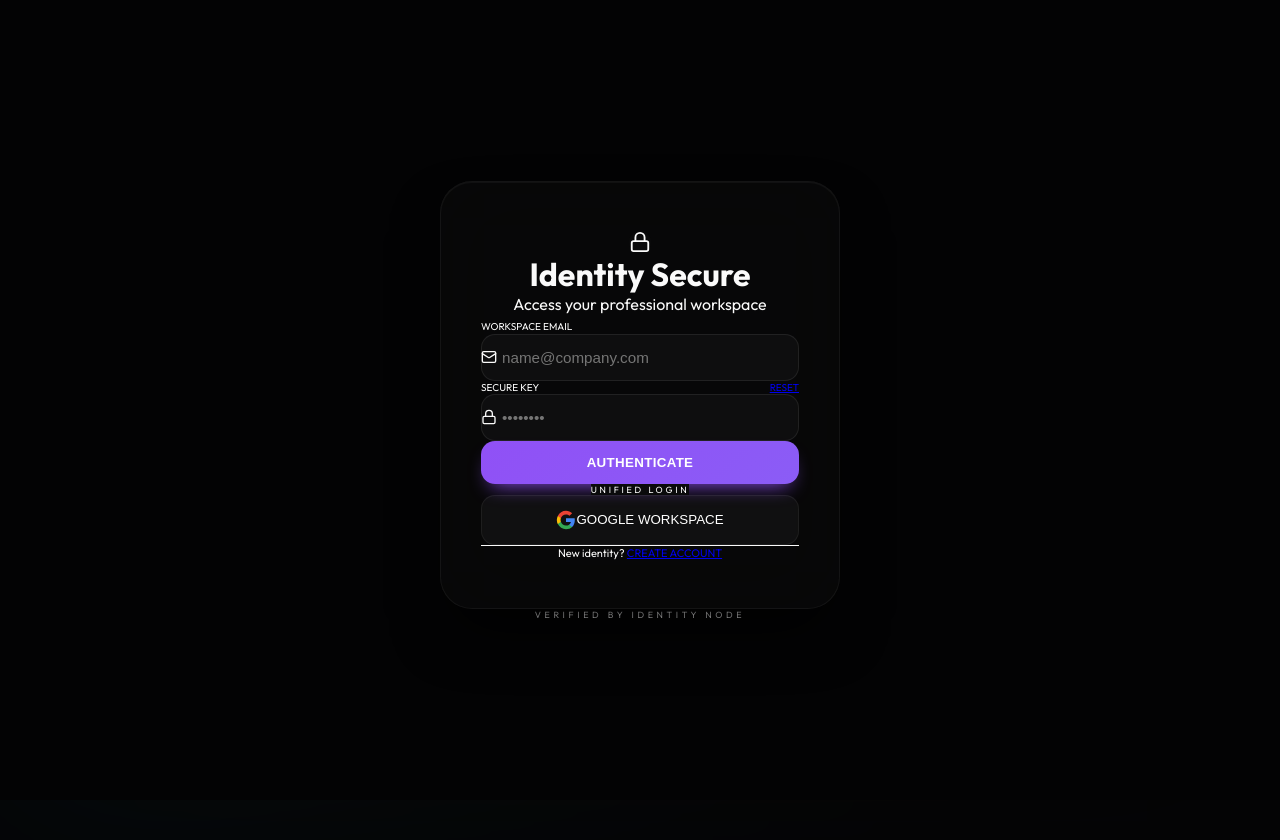
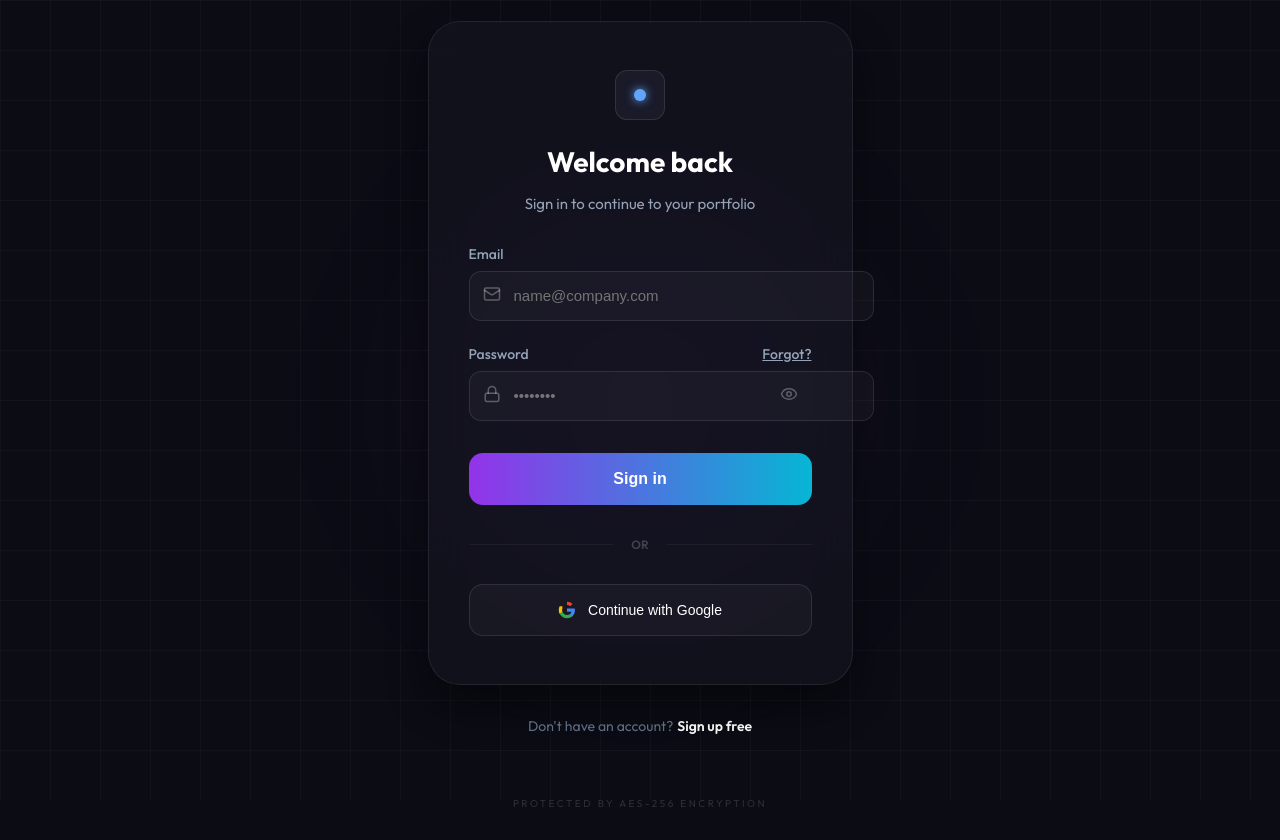
Before and after one commit to guillermomoralesruelas-ctrl/auth-service-platform, a Next.js app in the folder frontend/: page /login in a window 1280 px wide. Before the commit the page ends 800 px from the top, so only its background shows below. Built offline with nearby package versions, Linux system fonts and the light colour scheme.

Commit message:
design: perfect match with reference image for login page

```diff
--- a/frontend/src/app/globals.css
+++ b/frontend/src/app/globals.css
@@ -4,173 +4,234 @@
 
 @layer base {
   :root {
-    --background: 240 10% 2%; /* Ultra Dark */
-    --foreground: 0 0% 98%;
-    --primary: 263 90% 64%; /* Electric Violet */
-    --accent: 199 89% 48%;  /* Cyan Glow */
-    --muted: 240 5% 50%;
-    --border: 240 5% 10%;
+    --background: 240 10% 4%;
+    --foreground: 0 0% 100%;
+    --primary: 263 90% 64%;
+    --accent: 199 89% 48%;
+    --muted: 240 5% 60%;
   }
 }
 
-* {
-  box-sizing: border-box;
+body {
+  background-color: #0b0c14;
+  color: white;
+  font-family: 'Inter', system-ui, sans-serif;
+  min-height: 100vh;
+  display: flex;
+  align-items: center;
+  justify-content: center;
   margin: 0;
-  padding: 0;
+  padding: 20px;
+  position: relative;
+  overflow: hidden;
 }
 
-body {
-  background-color: hsl(var(--background));
-  color: hsl(var(--foreground));
-  font-family: 'Inter', system-ui, -apple-system, sans-serif;
-  min-height: 100vh;
-  overflow-x: hidden;
+/* Background Grid & Glow */
+.page-bg {
+  position: fixed;
+  inset: 0;
+  z-index: -1;
+  background-image:
+    linear-gradient(to right, rgba(255, 255, 255, 0.03) 1px, transparent 1px),
+    linear-gradient(to bottom, rgba(255, 255, 255, 0.03) 1px, transparent 1px);
+  background-size: 50px 50px;
 }
 
-/* Premium Animated Background */
-.bg-mesh {
+.page-glow {
   position: fixed;
-  top: 0;
-  left: 0;
-  width: 100%;
-  height: 100%;
+  top: 50%;
+  left: 50%;
+  transform: translate(-50%, -50%);
+  width: 600px;
+  height: 600px;
+  background: radial-gradient(circle, rgba(138, 43, 226, 0.1) 0%, transparent 70%);
   z-index: -1;
-  background-color: hsl(var(--background));
-  background-image:
-    radial-gradient(at 0% 0%, hsla(263, 90%, 64%, 0.12) 0px, transparent 45%),
-    radial-gradient(at 100% 0%, hsla(199, 89%, 48%, 0.12) 0px, transparent 45%),
-    radial-gradient(at 50% 50%, hsla(263, 90%, 64%, 0.05) 0px, transparent 50%),
-    radial-gradient(at 0% 100%, hsla(199, 89%, 48%, 0.12) 0px, transparent 45%);
-  filter: blur(100px);
+  filter: blur(60px);
 }
 
-.bg-grid {
-  position: fixed;
-  top: 0;
-  left: 0;
+/* Card Styling */
+.auth-card {
   width: 100%;
-  height: 100%;
-  z-index: -1;
-  background-image: linear-gradient(to right, rgba(255, 255, 255, 0.02) 1px, transparent 1px),
-                    linear-gradient(to bottom, rgba(255, 255, 255, 0.02) 1px, transparent 1px);
-  background-size: 50px 50px;
-  mask-image: radial-gradient(circle at 50% 50%, black, transparent 90%);
+  max-width: 440px;
+  background: rgba(22, 23, 34, 0.6);
+  backdrop-filter: blur(20px);
+  border: 1px solid rgba(255, 255, 255, 0.08);
+  border-radius: 32px;
+  padding: 48px 40px;
+  box-shadow: 0 20px 40px rgba(0, 0, 0, 0.4);
 }
 
-/* Glassmorphism System */
-.glass-panel {
-  background: rgba(255, 255, 255, 0.02);
-  backdrop-filter: blur(20px);
-  -webkit-backdrop-filter: blur(20px);
-  border: 1px solid rgba(255, 255, 255, 0.08);
-  box-shadow: 0 25px 50px -12px rgba(0, 0, 0, 0.5);
+.icon-box {
+  width: 48px;
+  height: 48px;
+  background: rgba(30, 31, 46, 0.8);
+  border: 1px solid rgba(255, 255, 255, 0.1);
+  border-radius: 12px;
+  display: flex;
+  align-items: center;
+  justify-content: center;
+  margin: 0 auto 24px;
 }
 
-.glass-card {
-  border-radius: 32px;
-  padding: 3rem 2.5rem;
-  background: rgba(10, 10, 11, 0.7);
-  backdrop-filter: blur(40px);
-  border: 1px solid rgba(255, 255, 255, 0.05);
-  box-shadow:
-    0 30px 60px -15px rgba(0, 0, 0, 0.9),
-    inset 0 1px 1px rgba(255, 255, 255, 0.05);
-  transition: all 0.6s cubic-bezier(0.16, 1, 0.3, 1);
+.dot-icon {
+  width: 12px;
+  height: 12px;
+  background: #60a5fa;
+  border-radius: 50%;
+  box-shadow: 0 0 10px #60a5fa;
 }
 
-.glass-card:hover {
-  transform: translateY(-4px);
-  border-color: rgba(255, 255, 255, 0.1);
-  box-shadow: 0 40px 100px -20px rgba(0, 0, 0, 1);
+/* Form Elements */
+.label-text {
+  font-size: 14px;
+  font-weight: 500;
+  color: #94a3b8;
+  margin-bottom: 8px;
+  display: block;
 }
 
-/* Inputs */
-.input-field {
+.input-container {
+  position: relative;
+  margin-bottom: 24px;
+}
+
+.input-styled {
   width: 100%;
+  height: 48px;
   background: rgba(255, 255, 255, 0.03);
-  border: 1px solid rgba(255, 255, 255, 0.08);
-  border-radius: 14px;
-  padding: 0.875rem 1.25rem;
+  border: 1px solid rgba(255, 255, 255, 0.1);
+  border-radius: 12px;
+  padding: 0 16px 0 44px;
   color: white;
-  font-size: 0.95rem;
+  font-size: 15px;
   transition: all 0.2s ease;
 }
 
-.input-field:focus {
+.input-styled:focus {
   outline: none;
+  border-color: rgba(96, 165, 250, 0.5);
   background: rgba(255, 255, 255, 0.05);
-  border-color: hsl(var(--primary) / 0.5);
-  box-shadow: 0 0 0 4px hsl(var(--primary) / 0.1);
+}
+
+.input-icon {
+  position: absolute;
+  left: 14px;
+  top: 14px;
+  color: rgba(255, 255, 255, 0.3);
+}
+
+.input-eye {
+  position: absolute;
+  right: 14px;
+  top: 14px;
+  color: rgba(255, 255, 255, 0.3);
+  cursor: pointer;
 }
 
 /* Buttons */
-.btn-primary {
+.btn-submit {
   width: 100%;
-  background: linear-gradient(135deg, hsl(var(--primary)), #8b5cf6);
+  height: 52px;
+  background: linear-gradient(90deg, #9333ea 0%, #06b6d4 100%);
+  border: none;
+  border-radius: 14px;
   color: white;
-  padding: 0.875rem;
-  border-radius: 14px;
   font-weight: 600;
-  letter-spacing: 0.025em;
-  border: none;
+  font-size: 16px;
   cursor: pointer;
-  transition: all 0.3s ease;
-  box-shadow: 0 10px 20px -10px hsl(var(--primary));
+  transition: opacity 0.2s ease;
+  margin-top: 8px;
 }
 
-.btn-primary:hover {
-  transform: scale(1.02);
-  box-shadow: 0 15px 25px -10px hsl(var(--primary));
-  filter: brightness(1.1);
+.btn-submit:hover {
+  opacity: 0.9;
 }
 
-.btn-primary:active {
-  transform: scale(0.98);
+.separator {
+  display: flex;
+  align-items: center;
+  text-align: center;
+  margin: 32px 0;
+  color: rgba(255, 255, 255, 0.2);
+  font-size: 12px;
+  font-weight: 600;
 }
 
-.btn-secondary {
+.separator::before,
+.separator::after {
+  content: '';
+  flex: 1;
+  border-bottom: 1px solid rgba(255, 255, 255, 0.05);
+}
+
+.separator:not(:empty)::before {
+  margin-right: 1.5em;
+}
+
+.separator:not(:empty)::after {
+  margin-left: 1.5em;
+}
+
+.btn-google {
   width: 100%;
-  background: rgba(255, 255, 255, 0.04);
-  border: 1px solid rgba(255, 255, 255, 0.06);
-  color: white;
-  padding: 0.875rem;
+  height: 52px;
+  background: rgba(255, 255, 255, 0.03);
+  border: 1px solid rgba(255, 255, 255, 0.1);
   border-radius: 14px;
-  font-weight: 500;
-  cursor: pointer;
   display: flex;
   align-items: center;
   justify-content: center;
-  gap: 0.75rem;
-  transition: all 0.3s cubic-bezier(0.4, 0, 0.2, 1);
+  gap: 12px;
+  color: white;
+  font-size: 14px;
+  font-weight: 500;
+  cursor: pointer;
+  transition: background 0.2s ease;
 }
 
-.btn-secondary:hover {
-  background: rgba(255, 255, 255, 0.08);
-  border-color: rgba(255, 255, 255, 0.15);
-  transform: translateY(-2px);
+.btn-google:hover {
+  background: rgba(255, 255, 255, 0.06);
 }
 
-.social-icon {
-  width: 20px !important;
-  height: 20px !important;
-  min-width: 20px !important;
-  min-height: 20px !important;
-  display: flex !important;
-  align-items: center !important;
-  justify-content: center !important;
+.google-icon-small {
+  width: 18px;
+  height: 18px;
+  flex-shrink: 0;
 }
 
-.social-icon svg {
-  width: 100% !important;
-  height: 100% !important;
+/* Typography */
+.heading {
+  font-size: 28px;
+  font-weight: 700;
+  margin-bottom: 8px;
+  color: white;
 }
 
-/* Animations */
-@keyframes fadeIn {
-  from { opacity: 0; transform: translateY(20px); }
-  to { opacity: 1; transform: translateY(0); }
+.subheading {
+  font-size: 15px;
+  color: #94a3b8;
+  margin-bottom: 32px;
 }
 
-.animate-fade-in {
-  animation: fadeIn 0.6s ease-out forwards;
+.footer-text {
+  margin-top: 32px;
+  font-size: 14px;
+  color: #64748b;
+  text-align: center;
 }
+
+.footer-link {
+  color: white;
+  font-weight: 600;
+  text-decoration: none;
+  margin-left: 4px;
+}
+
+.aes-text {
+  margin-top: 48px;
+  font-size: 10px;
+  color: rgba(255, 255, 255, 0.15);
+  letter-spacing: 2.5px;
+  text-align: center;
+  text-transform: uppercase;
+}
--- a/frontend/src/app/login/page.tsx
+++ b/frontend/src/app/login/page.tsx
@@ -4,7 +4,7 @@ import { useRouter } from 'next/navigation';
 import Link from 'next/link';
 import Cookies from 'js-cookie';
 import { api } from '../../lib/axios';
-import { Lock, Mail, Loader2 } from 'lucide-react';
+import { Lock, Mail, Loader2, Eye } from 'lucide-react';
 
 export default function LoginPage() {
   const router = useRouter();
@@ -12,6 +12,7 @@ export default function LoginPage() {
   const [password, setPassword] = useState('');
   const [loading, setLoading] = useState(false);
   const [error, setError] = useState('');
+  const [showPassword, setShowPassword] = useState(false);
 
   const handleLogin = async (e: React.FormEvent) => {
     e.preventDefault();
@@ -23,7 +24,6 @@ export default function LoginPage() {
       Cookies.set('access_token', data.access_token);
       Cookies.set('refresh_token', data.refresh_token);
 
-      // Fetch user profile to get userId
       const userRes = await api.get('/users/me', {
         headers: { Authorization: `Bearer ${data.access_token}` }
       });
@@ -31,7 +31,7 @@ export default function LoginPage() {
 
       router.push('/dashboard');
     } catch (err: any) {
-      setError(err.response?.data?.message || 'Credenciales inválidas');
+      setError(err.response?.data?.message || 'Invalid credentials');
     } finally {
       setLoading(false);
     }
@@ -43,49 +43,34 @@ export default function LoginPage() {
   };
 
   return (
-    <div className="min-h-screen relative flex items-center justify-center p-6 bg-[#030304]">
-      {/* Premium Background Elements */}
-      <div className="bg-mesh opacity-40" />
-      <div className="bg-grid opacity-20" />
+    <main className="flex flex-col items-center">
+      <div className="page-bg" />
+      <div className="page-glow" />
 
-      {/* Floating orbs for extra depth */}
-      <div className="absolute top-1/4 left-1/4 w-64 h-64 bg-primary/10 rounded-full blur-[100px] animate-pulse" />
-      <div className="absolute bottom-1/4 right-1/4 w-64 h-64 bg-accent/10 rounded-full blur-[100px] animate-pulse" style={{ animationDelay: '1s' }} />
-
-      <div className="w-full max-w-[400px] relative z-10">
-        {/* Card Glow Effect */}
-        <div className="absolute -inset-0.5 bg-gradient-to-r from-primary to-accent rounded-[30px] blur opacity-20 group-hover:opacity-40 transition duration-1000"></div>
-
-        <div className="glass-card relative flex flex-col items-stretch text-center">
-          {/* Header Section */}
-          <div className="mb-10 flex flex-col items-center">
-            <div className="w-12 h-12 rounded-xl bg-gradient-to-br from-primary to-accent p-[1px] mb-6 shadow-lg shadow-primary/20">
-              <div className="w-full h-full bg-[#0a0a0b] rounded-[11px] flex items-center justify-center">
-                <Lock className="text-white" size={22} />
+      <div className="auth-card">
+        <div className="text-center">
+          <div className="icon-box">
+            <div className="dot-icon" />
           </div>
-            </div>
-            <h1 className="text-2xl font-bold text-white tracking-tight">Identity Secure</h1>
-            <p className="text-muted text-sm mt-1">Access your professional workspace</p>
+          <h1 className="heading">Welcome back</h1>
+          <p className="subheading">Sign in to continue to your portfolio</p>
         </div>
 
         {error && (
-            <div className="bg-red-500/5 border border-red-500/20 text-red-400 px-4 py-2.5 rounded-lg text-xs font-medium mb-8 animate-fade-in flex items-center justify-center gap-2">
-              <div className="w-1 h-1 rounded-full bg-red-400" />
+          <div className="mb-6 p-3 bg-red-500/10 border border-red-500/20 text-red-400 text-xs rounded-xl text-center">
             {error}
           </div>
         )}
 
-          <form onSubmit={handleLogin} className="space-y-6 text-left">
-            <div className="space-y-1.5">
-              <label className="text-[10px] uppercase tracking-widest font-bold text-white/40 ml-1">Workspace Email</label>
-              <div className="relative group">
-                <div className="absolute left-4 top-1/2 -translate-y-1/2 w-4 h-4 text-white/20 group-focus-within:text-primary transition-colors flex items-center justify-center">
-                  <Mail size={16} />
-                </div>
+        <form onSubmit={handleLogin}>
+          <div>
+            <label className="label-text">Email</label>
+            <div className="input-container">
+              <Mail className="input-icon" size={18} />
               <input
                 type="email"
                 placeholder="name@company.com"
-                  className="input-field pl-12 h-11 text-sm bg-white/[0.02] border-white/5 focus:bg-white/[0.04]"
+                className="input-styled"
                 value={email}
                 onChange={(e) => setEmail(e.target.value)}
                 required
@@ -93,75 +78,53 @@ export default function LoginPage() {
             </div>
           </div>
 
-            <div className="space-y-1.5">
-              <div className="flex items-center justify-between ml-1">
-                <label className="text-[10px] uppercase tracking-widest font-bold text-white/40">Secure Key</label>
-                <Link href="#" className="text-[10px] text-primary/60 hover:text-primary transition-colors font-bold uppercase tracking-wider">Reset</Link>
+          <div>
+            <div className="flex justify-between items-center">
+              <label className="label-text">Password</label>
+              <Link href="#" className="label-text text-[12px] hover:text-white transition-colors">Forgot?</Link>
             </div>
-              <div className="relative group">
-                <div className="absolute left-4 top-1/2 -translate-y-1/2 w-4 h-4 text-white/20 group-focus-within:text-primary transition-colors flex items-center justify-center">
-                  <Lock size={16} />
-                </div>
+            <div className="input-container">
+              <Lock className="input-icon" size={18} />
               <input
-                  type="password"
+                type={showPassword ? "text" : "password"}
                 placeholder="••••••••"
-                  className="input-field pl-12 h-11 text-sm bg-white/[0.02] border-white/5 focus:bg-white/[0.04]"
+                className="input-styled"
                 value={password}
                 onChange={(e) => setPassword(e.target.value)}
                 required
               />
+              <Eye
+                className="input-eye hover:text-white transition-colors"
+                size={18}
+                onClick={() => setShowPassword(!showPassword)}
+              />
             </div>
           </div>
 
-            <button type="submit" className="btn-primary h-11 text-sm font-bold tracking-widest uppercase mt-4" disabled={loading}>
-              {loading ? (
-                <Loader2 className="animate-spin" size={18} />
-              ) : (
-                'Authenticate'
-              )}
+          <button type="submit" className="btn-submit" disabled={loading}>
+            {loading ? <Loader2 className="animate-spin mx-auto" size={20} /> : 'Sign in'}
           </button>
         </form>
 
-          <div className="relative my-10">
-            <div className="absolute inset-0 flex items-center">
-              <div className="w-full border-t border-white/[0.05]"></div>
-            </div>
-            <div className="relative flex justify-center">
-              <span className="bg-[#0a0a0b] px-4 text-[9px] uppercase tracking-[0.3em] font-black text-white/20">Unified Login</span>
-            </div>
-          </div>
+        <div className="separator">OR</div>
 
-          {/* Social login with STRICT CSS-ENFORCED icon size */}
-          <button onClick={handleGoogleLogin} className="btn-secondary h-11 group">
-            <div className="flex items-center gap-3">
-              <div className="social-icon">
-                <svg viewBox="0 0 24 24">
+        <button onClick={handleGoogleLogin} className="btn-google">
+          <svg className="google-icon-small" viewBox="0 0 24 24">
             <path fill="#4285F4" d="M22.56 12.25c0-.78-.07-1.53-.2-2.25H12v4.26h5.92c-.26 1.37-1.04 2.53-2.21 3.31v2.77h3.57c2.08-1.92 3.28-4.74 3.28-8.09z" />
             <path fill="#34A853" d="M12 23c2.97 0 5.46-.98 7.28-2.66l-3.57-2.77c-.98.66-2.23 1.06-3.71 1.06-2.86 0-5.29-1.93-6.16-4.53H2.18v2.84C3.99 20.53 7.7 23 12 23z" />
             <path fill="#FBBC05" d="M5.84 14.09c-.22-.66-.35-1.36-.35-2.09s.13-1.43.35-2.09V7.07H2.18C1.43 8.55 1 10.22 1 12s.43 3.45 1.18 4.93l2.85-2.22.81-.62z" />
-                  <path fill="#EA4335" d="M12 5.38c1.62 0 3.06.56 4.21 1.64l3.15-3.15C17.45 2.09 14.97 1 12 1 7.7 1 3.99 3.47 2.18 7.07l3.66 2.84c.87-2.6 3.3-4.53 6.16-4.53z" />
+            <path fill="#EA4335" d="M12 5.38c1.62 0 3.06.56 4.21 1.64l3.15-3.15C17.45 2.09 14.97 1 12 1 7.7 1 3.47 2.18 7.07l3.66 2.84c.87-2.6 3.3-4.53 6.16-4.53z" />
           </svg>
-              </div>
-              <span className="text-xs font-bold uppercase tracking-wider text-white/70">Google Workspace</span>
-            </div>
+          Continue with Google
         </button>
-
-          <div className="mt-10 pt-6 border-t border-white/[0.03]">
-            <p className="text-[11px] text-muted tracking-wide">
-              New identity?{' '}
-              <Link href="/register" className="text-primary hover:text-white transition-colors font-black uppercase tracking-widest ml-1">
-                Create Account
-              </Link>
-            </p>
-          </div>
       </div>
 
-        <div className="mt-8 flex items-center justify-center gap-3 text-white/10">
-          <div className="w-1 h-1 rounded-full bg-white/20" />
-          <p className="text-[9px] uppercase tracking-[0.4em] font-medium">Verified by Identity Node</p>
-          <div className="w-1 h-1 rounded-full bg-white/20" />
-        </div>
-      </div>
-    </div>
+      <p className="footer-text">
+        Don't have an account?
+        <Link href="/register" className="footer-link">Sign up free</Link>
+      </p>
+
+      <p className="aes-text">Protected by AES-256 Encryption</p>
+    </main>
   );
 }
```
Lines whose indentation alone changed are shown as unchanged.
